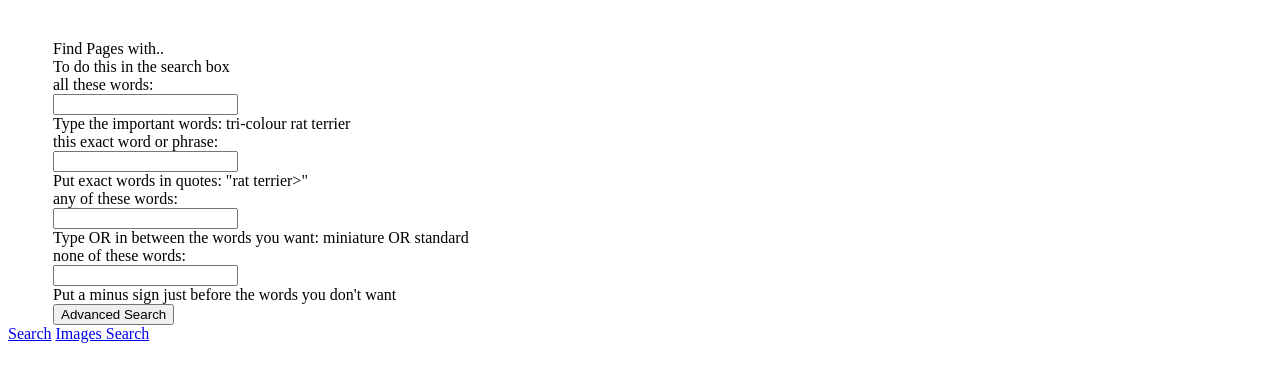
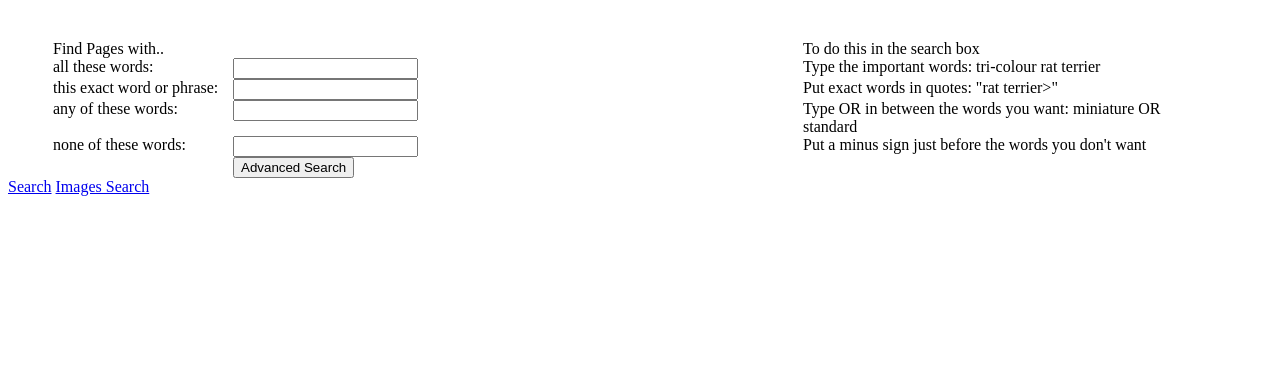
Before and after one commit to Soliden-96/my.search.page, a plain HTML site: page advanced.html in a window 1280 px wide. Drawn offline with Linux system fonts and the light colour scheme.

Commit message:
last commit

```diff
--- a/styles.css
+++ b/styles.css
@@ -4,4 +4,6 @@
 }
 
 #grid-container{
+    display:grid;
     grid-template-columns: 180px 570px 380px;
+}
```
